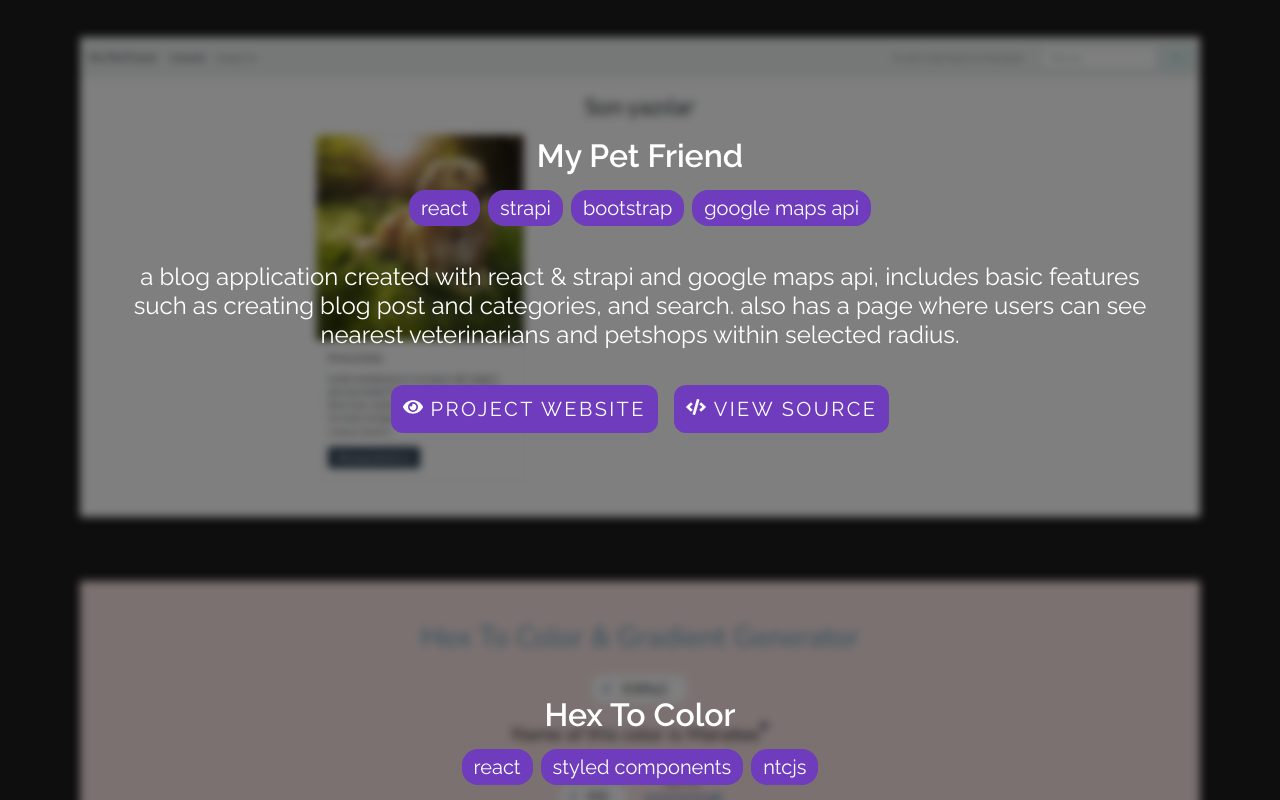
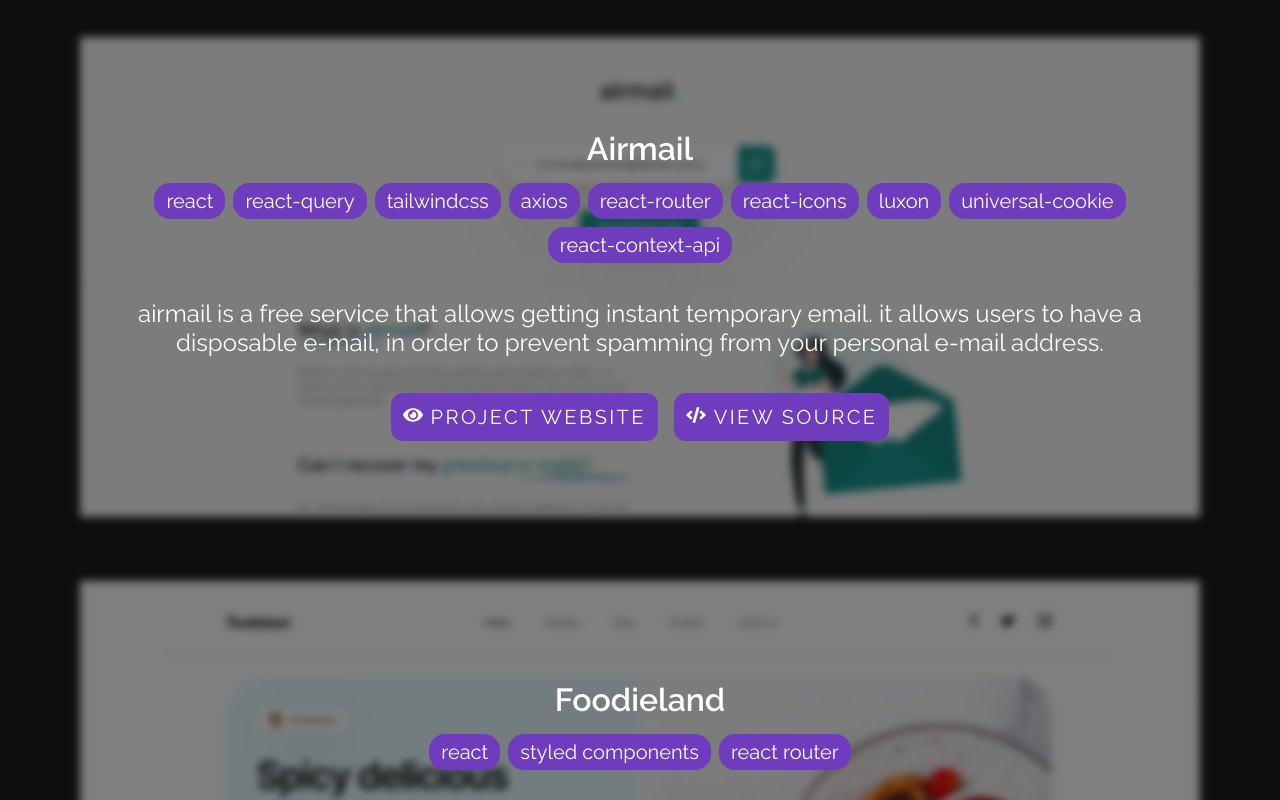
Before and after one commit to uozanyildiz/portfolio, a React (Create React App) app: page / in a window 1280 px wide. Shown: the part 1900-2700 px from the top of the page. Built offline with nearby package versions, Linux system fonts and the light colour scheme.

Commit message:
Added Airmail project

```diff
--- a/src/assets/projects.js
+++ b/src/assets/projects.js
@@ -9,13 +9,32 @@ export const PROJECTS = [
 		source: 'https://www.github.com/uozanyildiz/mypetfriend',
 	},
 	{
-		title: 'My Pet Friend',
-		img: '/img/project/mypetfriend.png',
-		chips: ['react', 'strapi', 'bootstrap', 'google maps api'],
+		title: 'Airmail',
+		img: '/img/project/airmail.png',
+		chips: [
+			'react',
+			'react-query',
+			'tailwindcss',
+			'axios',
+			'react-router',
+			'react-icons',
+			'luxon',
+			'universal-cookie',
+			'react-context-api',
+		],
 		description:
-			'a blog application created with react & strapi and google maps api, includes basic features such as creating blog post and categories, and search. also has a page where users can see nearest veterinarians and petshops within selected radius.',
-		website: 'https://mypetfriend.uozanyildiz.dev',
-		source: 'https://www.github.com/uozanyildiz/mypetfriend',
+			'airmail is a free service that allows getting instant temporary email. it allows users to have a disposable e-mail, in order to prevent spamming from your personal e-mail address.',
+		website: 'https://airmail.uozanyildiz.dev',
+		source: 'https://www.github.com/uozanyildiz/airmail',
+	},
+	{
+		title: 'Foodieland',
+		img: '/img/project/foodieland.png',
+		chips: ['react', 'styled components', 'react router'],
+		description:
+			'a simple food market front-end. i developed this because i wanted to learn how to write responsive components with styled components, also i wanted to improve my css skills. i will add a cms in future to make site fully functional with admin dashboard',
+		website: 'https://foodieland.uozanyildiz.dev',
+		source: 'https://www.github.com/uozanyildiz/foodieland',
 	},
 	{
 		title: 'Hex To Color',
@@ -26,13 +45,14 @@ export const PROJECTS = [
 		website: 'https://hextocolor.uozanyildiz.dev',
 		source: 'https://www.github.com/uozanyildiz/hextocolor',
 	},
+
 	{
-		title: 'Foodieland',
-		img: '/img/project/foodieland.png',
-		chips: ['react', 'styled components', 'react router'],
+		title: 'My Pet Friend',
+		img: '/img/project/mypetfriend.png',
+		chips: ['react', 'strapi', 'bootstrap', 'google maps api'],
 		description:
-			'a simple food market front-end. i developed this because i wanted to learn how to write responsive components with styled components, also i wanted to improve my css skills. i will add a cms in future to make site fully functional with admin dashboard',
-		website: 'https://foodieland.uozanyildiz.dev',
-		source: 'https://www.github.com/uozanyildiz/foodieland',
+			'a blog application created with react & strapi and google maps api, includes basic features such as creating blog post and categories, and search. also has a page where users can see nearest veterinarians and petshops within selected radius.',
+		website: 'https://mypetfriend.uozanyildiz.dev',
+		source: 'https://www.github.com/uozanyildiz/mypetfriend',
 	},
 ];
```
Also changed, not shown: public/img/project/airmail.png (added).
